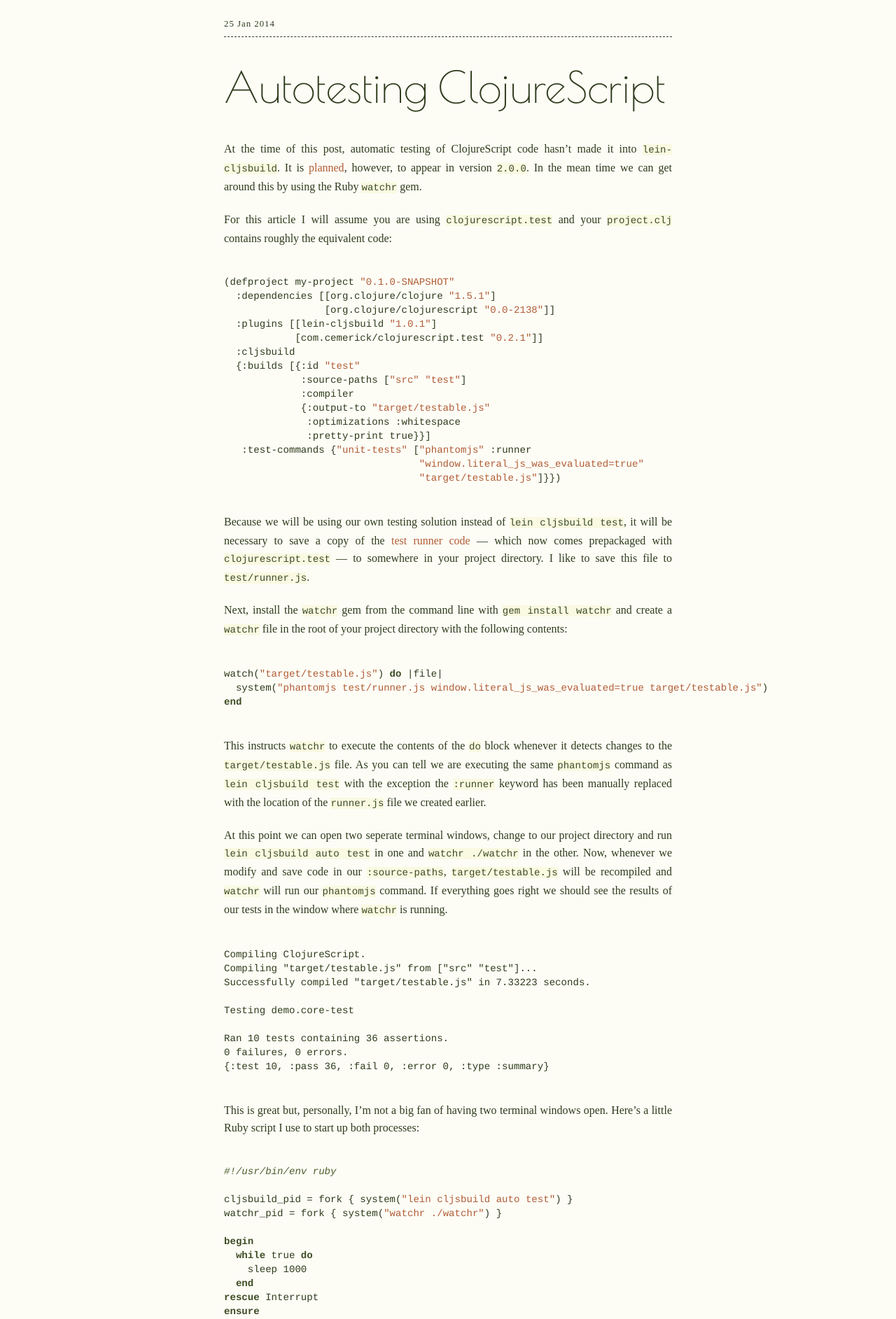
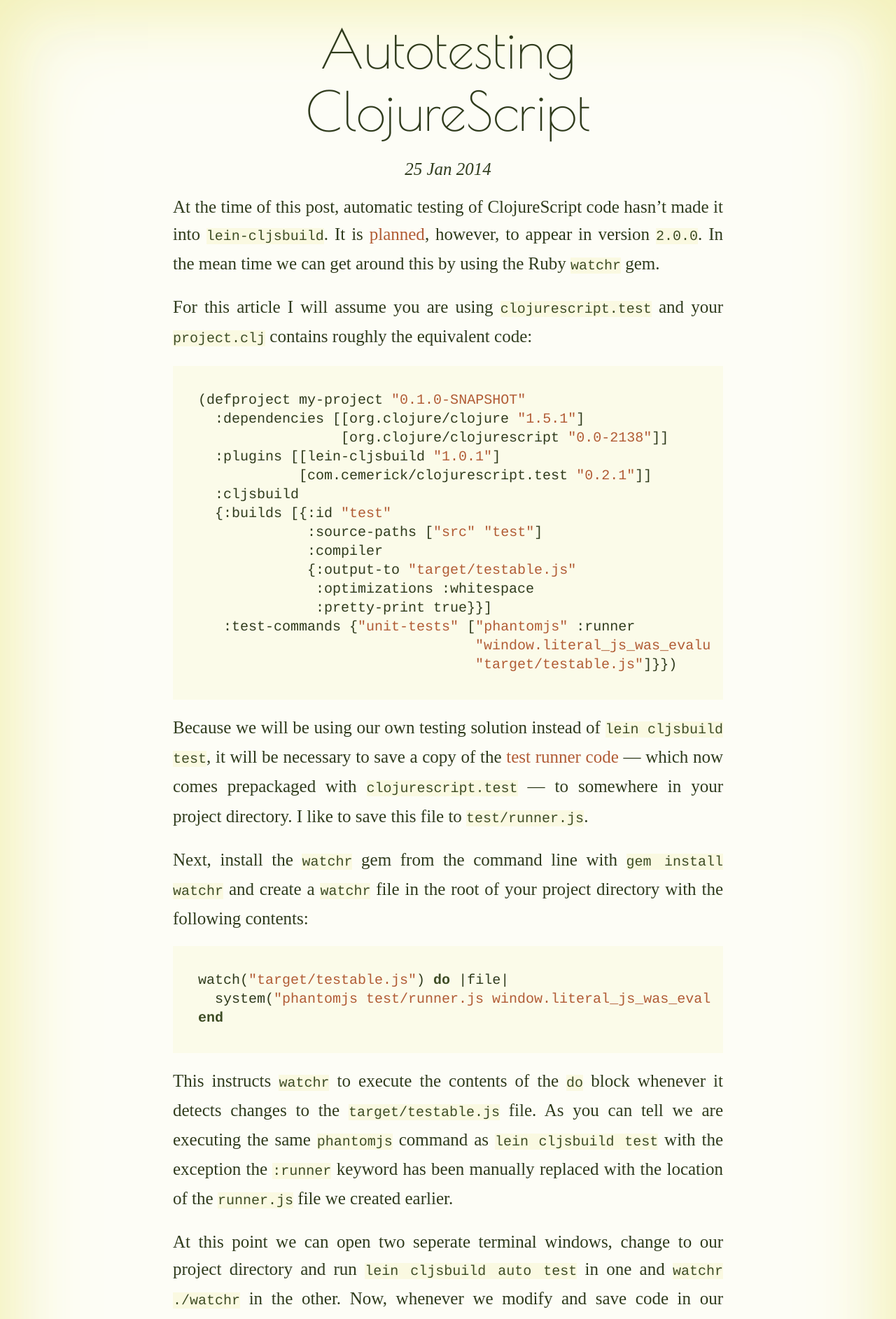
Before and after one commit to noprompt/noprompt.github.io, a Jekyll site: the page built from _posts/2014-01-23-autotesting-clojurescript.markdown, in a window 1280 px wide. Shown: the top 1885 px of the page at 70% size. Built offline with Jekyll 4.4.1, drawn with Linux system fonts in a browser that asks for light colours; some web fonts are replaced; Markdown is read by kramdown in place of the engine named in the settings.

Commit message:
Improve CSS with media-queries

```diff
--- a/_layouts/default.html
+++ b/_layouts/default.html
@@ -20,7 +20,9 @@
           </div>
 	  -->
 
-          {{ content }}
+	  <div class="content">
+            {{ content }}
+	  </div>
 
           <div class="footer">
             <div class="contact">
--- a/_layouts/post.html
+++ b/_layouts/post.html
@@ -1,19 +1,19 @@
 ---
 layout: default
 ---
-
-<div class="post-meta">
-  <p class="post-date">
-    {{ page.date | date_to_string }}
-  </p>
-</div>
-
+<div class="post">
   <div class="post-header">
     <div class="post-title">
       {{ page.title }}
+    </div>
+    <div class="post-date">
+	<time>
+	  {{ page.date | date_to_string }}
+	</time>
     </div>
   </div>
 
   <div class="post-content">
     {{ content }}
   </div>
+</div>
--- a/css/main.css
+++ b/css/main.css
@@ -4,9 +4,9 @@
 }
 
 *, *:before, *:after {
+  box-sizing: border-box;
   -moz-box-sizing: border-box;
   -webkit-box-sizing: border-box;
-  box-sizing: border-box;
 }
 
 html, body {
@@ -17,18 +17,113 @@
   text-decoration: none;
 }
 
-.site {
-  margin: 0 auto;
-  width: 640px;
-}
-
 blockquote {
   padding-left: 16px;
 }
 
-.post-meta {
-  margin: 16px 0;
-  padding: 8.192px 0;
+.site {
+  overflow: scroll;
+  height: 100%;
+}
+
+.content {
+  margin: 0 auto;
+}
+
+.content:before, .content:after {
+  clear: both;
+  content: ' ';
+  display: table;
+}
+
+@media screen and (min-width: 320px) and (max-width: 480px) {
+
+
+
+  .content {
+    max-width: 480px;
+  }
+
+}
+
+@media screen and (min-width: 481px) {
+
+
+
+  .content {
+    max-width: 760px;
+  }
+
+}
+
+@media screen and (min-width: 1024px) {
+
+
+
+  .content {
+    max-width: 1224px;
+  }
+
+}
+
+@media screen and (min-width: 1824px) {
+
+
+
+  .content {
+    max-width: 1824px;
+  }
+
+}
+
+.footer {
+  margin: 0 auto;
+}
+
+.footer:before, .footer:after {
+  clear: both;
+  content: ' ';
+  display: table;
+}
+
+@media screen and (min-width: 320px) and (max-width: 480px) {
+
+
+
+  .footer {
+    max-width: 480px;
+  }
+
+}
+
+@media screen and (min-width: 481px) {
+
+
+
+  .footer {
+    max-width: 760px;
+  }
+
+}
+
+@media screen and (min-width: 1024px) {
+
+
+
+  .footer {
+    max-width: 1224px;
+  }
+
+}
+
+@media screen and (min-width: 1824px) {
+
+
+
+  .footer {
+    max-width: 1824px;
+  }
+
 }
 
 .post-title {
@@ -40,7 +135,108 @@
 }
 
 .post-content pre {
-  padding: 20.0px 0;
+  overflow-x: scroll;
+}
+
+@media screen and (min-width: 320px) and (max-width: 480px) {
+
+
+
+
+
+   .post {
+    margin-left: 8.333333333333332%;
+  }
+
+   .post {
+    width: 83.33333333333334%;
+    padding-right: 15px;
+    padding-left: 15px;
+    min-height: 1px;
+    position: relative;
+    float: left;
+  }
+
+}
+
+@media screen and (min-width: 481px) {
+
+
+
+
+
+   .post {
+    margin-left: 8.333333333333332%;
+  }
+
+   .post {
+    width: 83.33333333333334%;
+    padding-right: 15px;
+    padding-left: 15px;
+    min-height: 1px;
+    position: relative;
+    float: left;
+  }
+
+}
+
+@media screen and (min-width: 1024px) {
+
+
+
+
+
+   .post {
+    margin-left: 16.666666666666664%;
+  }
+
+   .post {
+    width: 66.66666666666666%;
+    padding-right: 15px;
+    padding-left: 15px;
+    min-height: 1px;
+    position: relative;
+    float: left;
+  }
+
+
+
+
+
+   .footer .contact {
+    margin-left: 16.666666666666664%;
+  }
+
+   .footer .contact {
+    width: 66.66666666666666%;
+    padding-right: 15px;
+    padding-left: 15px;
+    min-height: 1px;
+    position: relative;
+    float: left;
+  }
+
+}
+
+@media screen and (min-width: 1824px) {
+
+
+
+
+
+   .post {
+    margin-left: 25.0%;
+  }
+
+   .post {
+    width: 50.0%;
+    padding-right: 15px;
+    padding-left: 15px;
+    min-height: 1px;
+    position: relative;
+    float: left;
+  }
+
 }
 
 body {
@@ -49,8 +245,11 @@
 
 blockquote {
   font-style: italic;
-  font-size: 20.0px;
   font-family: "Gentium Basic", serif;
+}
+
+code {
+  font-family: Courier, monospace;
 }
 
 .site-title {
@@ -62,22 +261,18 @@
 }
 
 .post-date {
-  letter-spacing: 1px;
-  line-height: 20.0px;
-  font-size: 12.8px;
+  text-align: center;
   font-family: "Gentium Basic", serif;
+  font-style: italic;
 }
 
 .post-title {
-  line-height: 61.03515625px;
+  font-family: "Poiret One", sans-serif;
   font-weight: 100;
-  font-size: 61.03515625px;
-  font-family: "Poiret One", sans-serif;
+  text-align: center;
 }
 
 .post-content {
-  line-height: 25.0px;
-  font-size: 16px;
   font-family: "Gentium Basic", serif;
 }
 
@@ -85,30 +280,136 @@
   text-align: justify;
 }
 
-.post-content pre {
-  line-height: 20.0px;
+@media screen and (min-width: 320px) and (max-width: 480px) {
+
+
+
+   .post-title {
+    font-size: 48.828125px;
+  }
+
+   .post-date {
+    font-size: 20.0px;
+  }
+
+   .post-content {
+    line-height: 31.25px;
+    font-size: 20.0px;
+  }
+
+   .post-content code {
+    font-size: 16px;
+  }
+
+   pre {
+    line-height: 25.0px;
+    font-size: 16px;
+  }
+
 }
 
-code {
-  font-size: 14.080000000000002px;
-  font-family: Courier, monospace;
+@media screen and (min-width: 481px) {
+
+
+
+   .post-title {
+    font-size: 48.828125px;
+  }
+
+   .post-date {
+    font-size: 20.0px;
+  }
+
+   .post-content {
+    line-height: 31.25px;
+    font-size: 20.0px;
+  }
+
+   .post-content code {
+    font-size: 16px;
+  }
+
+   pre {
+    line-height: 25.0px;
+    font-size: 16px;
+  }
+
 }
 
-body {
+@media screen and (min-width: 1024px) {
+
+
+
+   .post-title {
+    font-size: 76.2939453125px;
+  }
+
+   .post-date {
+    font-size: 25.0px;
+  }
+
+   .post-content {
+    line-height: 39.0625px;
+    font-size: 25.0px;
+  }
+
+   .post-content code {
+    font-size: 20.0px;
+  }
+
+   pre {
+    line-height: 25.0px;
+    font-size: 16px;
+  }
+
+}
+
+@media screen and (min-device-width: 320px) and (max-device-width: 568px) {
+
+
+
+   .post-title {
+    font-size: 39.0625px;
+  }
+
+   .post-date {
+    font-size: 16px;
+  }
+
+   .post-content {
+    line-height: 20.0px;
+    font-size: 12.8px;
+  }
+
+   .post-content code {
+    font-size: 11.264px;
+  }
+
+   pre {
+    line-height: 20.0px;
+    font-size: 12.8px;
+  }
+
+}
+
+.site {
   background-color: #fdfdf6;
   color: #2f3b1c;
+  box-shadow: inset 0 0 95.367431640625px #f2f0b5, inset 0 0 149.01161193847656px #f6f4cb;
+  -moz-box-shadow: inset 0 0 95.367431640625px #f2f0b5, inset 0 0 149.01161193847656px #f6f4cb;
+  -webkit-box-shadow: inset 0 0 95.367431640625px #f2f0b5, inset 0 0 149.01161193847656px #f6f4cb;
 }
 
 a {
   color: #b15c35;
 }
 
+a:hover {
+  color: #894829;
+}
+
 blockquote {
   border-left: 4px solid #2f3b1c;
-}
-
-.post-meta {
-  border-bottom: 1px dashed #2f3b1c;
 }
 
 .post-content p code {
@@ -117,7 +418,8 @@
 }
 
 .highlight {
-  background: none;
+  background-color: #fbfbe9;
+  padding: 18.0px;
 }
 
 .highlight .k {
```
Also changed, not shown: 3 other files. Lines whose indentation alone changed are shown as unchanged.
